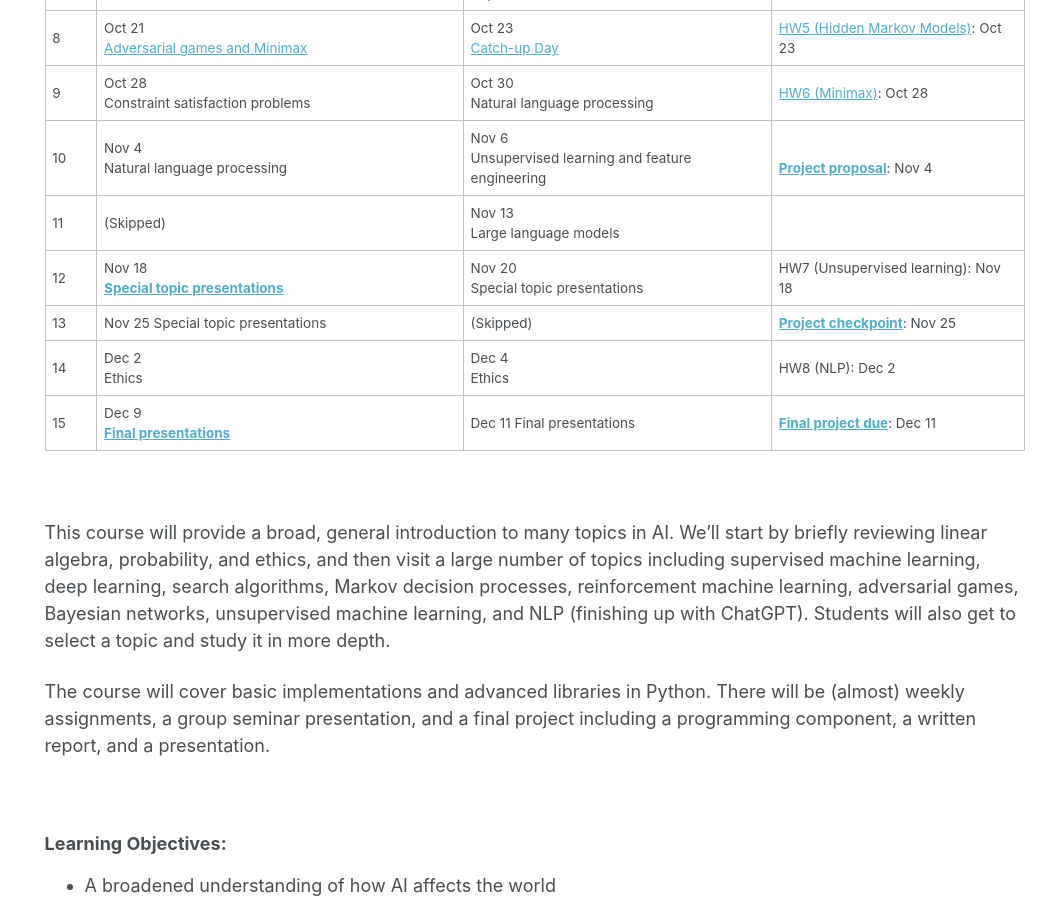
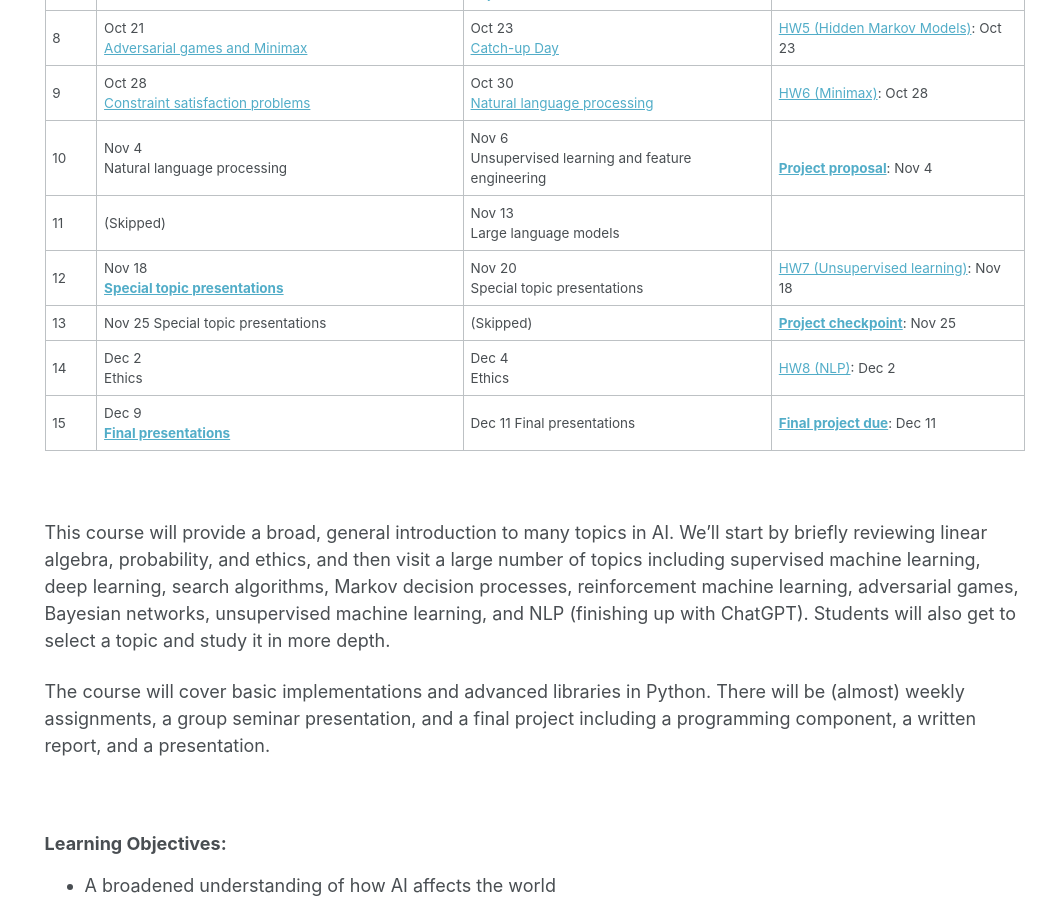
Before and after one commit to rasikabh/rasikabh.github.io, a Jekyll site: the page built from _pages/ai2024f.md, in a window 1280 px wide and 900 px high, scrolled down 1220 px. Shown: the whole window, without its empty margins (237-1280 px from the left). Built offline with Jekyll 4.4.1, drawn with Linux system fonts in a browser that asks for light colours; some of the changed lines change nothing that is shown.

Commit message:
add week 9 slides and hws 7 and 8

```diff
--- a/_pages/ai2024f.md
+++ b/_pages/ai2024f.md
@@ -51,12 +51,12 @@ Mondays 1:30 - 2:30 on [Zoom](https://northeastern.zoom.us/j/8479170362?pwd=fQ5Y
 | 6 | Oct 7 <br> [Markov Decision Processes and Reinforcement Learning](https://docs.google.com/presentation/d/1aaCEWYM2WL19Dt0dCyWfJhzl82KQlY8Hl7q_iD6xQ_c/edit?usp=sharing) | Oct 9 <br> [Reinforcement learning and Markov Networks](https://docs.google.com/presentation/d/181sv4wsmqpkjZBEuXQmAtL1-RrI2Z5d7oO_X_-cb2Kw/edit?usp=sharing) | [HW3 (Search algorithms)](https://docs.google.com/document/d/1GPvGvsmDXXmXTcV6Tasj4EUF_SRXz3Tij06kKt4QHaE/edit?usp=sharing): Oct 7, <br> [**Project statement of interest**](https://docs.google.com/document/d/1IAtrJJK5_hGe4stb1YLSfo_UIQT32UD1ebAXFCYPNW0/edit?usp=sharing): Oct 9 |
 | 7 | (Skipped) | Oct 16 <br> [Bayesian and Markov networks](https://docs.google.com/presentation/d/1fGzSMYKyx4Vr-BEVJzXKnjANyK3AuCKyptepqXSAV9U/edit?usp=sharing) | [HW4 (Reinforcement learning)](https://docs.google.com/document/d/1MbBaFD_nXC0WLQIwZ5yjJytC7LZAgOSDsFI058_J2P8/edit?usp=sharing): Oct 21 |
 | 8 | Oct 21 <br> [Adversarial games and Minimax](https://docs.google.com/presentation/d/1ESJQP6MgCFbNlVCSFmKVQqtkoHVKdvNHVjYtt_5VH1w/edit?usp=sharing) | Oct 23 <br> [Catch-up Day](https://docs.google.com/presentation/d/1wtRlilpaN3b5U002wCk0L_sLL24u5h02cYKgX6bD-xs/edit?usp=sharing) | [HW5 (Hidden Markov Models)](https://docs.google.com/document/d/1Qpi4VRQTikP4oqTDNO138qvLE9ROo2nnUdLfQxGcYv8/edit?usp=sharing): Oct 23 |
-| 9 | Oct 28 <br> Constraint satisfaction problems | Oct 30 <br> Natural language processing | [HW6 (Minimax)](https://docs.google.com/document/d/1Hlsxc6CyjMTWo_3zlPHkWGOZOjN6nn-WbPla5mxi8zw/edit?usp=sharing): Oct 28 |
+| 9 | Oct 28 <br> [Constraint satisfaction problems](https://docs.google.com/presentation/d/1UQkZ0YCJLKLEdhLbjr3OyGwfEc3pcrt9vJg_ugozhlM/edit?usp=sharing) | Oct 30 <br> [Natural language processing](https://docs.google.com/presentation/d/1ZgJ75gRnE5IiQ6c9WbBPxOV3HYJqZKEQEdpxIvgAln0/edit?usp=sharing) | [HW6 (Minimax)](https://docs.google.com/document/d/1Hlsxc6CyjMTWo_3zlPHkWGOZOjN6nn-WbPla5mxi8zw/edit?usp=sharing): Oct 28 |
 | 10 | Nov 4 <br> Natural language processing | Nov 6 <br> Unsupervised learning and feature engineering | <br> [**Project proposal**](https://docs.google.com/document/d/1IAtrJJK5_hGe4stb1YLSfo_UIQT32UD1ebAXFCYPNW0/edit?usp=sharing): Nov 4 |
 | 11 | (Skipped) | Nov 13 <br> Large language models |  |
-| 12 | Nov 18 <br> [**Special topic presentations**](https://docs.google.com/document/d/1qqJPsdp0NBOOO7xo8TxQ2XenGCObTDkDkoSvZfCLDGw/edit?usp=sharing) | Nov 20 <br> Special topic presentations | HW7 (Unsupervised learning): Nov 18 |
+| 12 | Nov 18 <br> [**Special topic presentations**](https://docs.google.com/document/d/1qqJPsdp0NBOOO7xo8TxQ2XenGCObTDkDkoSvZfCLDGw/edit?usp=sharing) | Nov 20 <br> Special topic presentations | [HW7 (Unsupervised learning)](https://docs.google.com/document/d/1aazhmR5qFF6ZVS71tXqMuqAEWS2EgfHyvXKL56SB0II/edit?usp=sharing): Nov 18 |
 | 13 | Nov 25 Special topic presentations | (Skipped) | [**Project checkpoint**](https://docs.google.com/document/d/1IAtrJJK5_hGe4stb1YLSfo_UIQT32UD1ebAXFCYPNW0/edit?usp=sharing): Nov 25 |
-| 14 | Dec 2 <br> Ethics | Dec 4 <br> Ethics | HW8 (NLP): Dec 2 |
+| 14 | Dec 2 <br> Ethics | Dec 4 <br> Ethics | [HW8 (NLP)](https://docs.google.com/document/d/1m5jz95ZPvsaQ0KZjlH0Ybn6wtQYsZPhjNzcK3NIOdt0/edit?usp=sharing): Dec 2 |
 | 15 | Dec 9 <br> [**Final presentations**](https://docs.google.com/document/d/1IAtrJJK5_hGe4stb1YLSfo_UIQT32UD1ebAXFCYPNW0/edit?usp=sharing) | Dec 11 Final presentations | [**Final project due**](https://docs.google.com/document/d/1IAtrJJK5_hGe4stb1YLSfo_UIQT32UD1ebAXFCYPNW0/edit?usp=sharing): Dec 11 |
 
 
```
